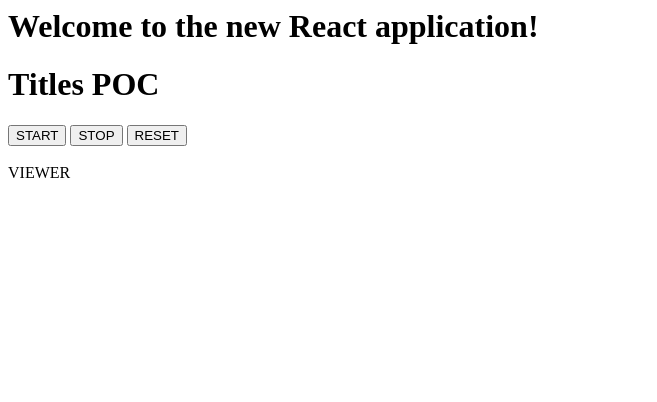
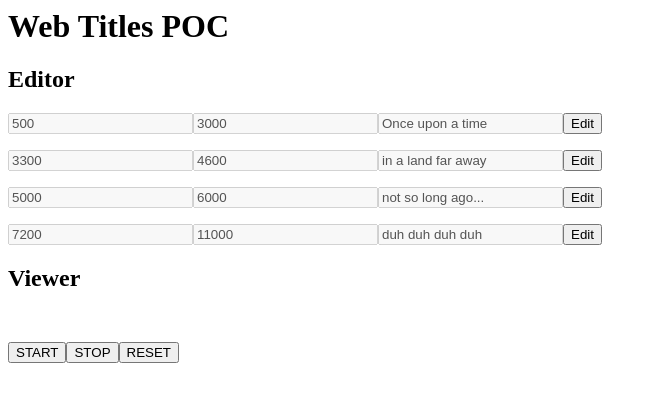
Before and after one commit to sonoilconte/web-titles, a React app: page / in a window 1280 px wide. Shown: the top 402 px of the page, without its empty margins (0-657 px from the left). Built offline with nearby package versions, Linux system fonts and the light colour scheme.

Commit message:
Add basic version of show, edit, delete title

```diff
--- a/public/index.html
+++ b/public/index.html
@@ -2,18 +2,5 @@
     <div id="root">
         <!-- React elements will go in here -->
     </div>
-    <h1>Titles POC</h1>
-
-    <button id="start">START</button>
-    <button id="stop">STOP</button>
-    <button id="reset">RESET</button>
-
-    <br />
-    <br />
-
-    <div>VIEWER</div>
-    <br />
-
-    <div id="title-el"></div>
     <script src="./main.js"></script>
 </html>
--- a/src/App.js
+++ b/src/App.js
@@ -1,8 +1,11 @@
 import React from 'react';
+import { useState, useEffect } from 'react';
 import TitlesService from './TitlesService';
 import sampleTitles from './sampleTitles';
+import EditTitleList from './components/EditTitleList';
 
 const App = () => {
+    useEffect(() => {
         const titleNode = document.getElementById('title-el');
         const startBtn = document.getElementById('start');
         const stopBtn = document.getElementById('stop');
@@ -30,8 +33,42 @@
         resetBtn.addEventListener('click', () => {
             svc.reset();
         });
+    }, []);
 
-    return <h1>Welcome to the new React application!</h1>;
+    const [titles, setTitles] = useState(sampleTitles);
+
+    const handleTitleUpdate = (newTitle) => {
+        console.log('Updating to title', newTitle);
+        const updatedTitles = titles.map((title) => {
+            if (title.id === newTitle.id) {
+                return newTitle;
+            }
+            return title;
+        });
+        setTitles(updatedTitles);
+    };
+
+    const handleTitleDelete = (titleToDelete) => {
+        console.log('Delete it', titleToDelete);
+        const updatedTitles = titles.filter((title) => {
+            return title.id !== titleToDelete.id;
+        });
+        setTitles(updatedTitles);
+    };
+
+    return (
+        <div>
+            <h1>Web Titles POC</h1>
+
+            <h2>Editor</h2>
+            <EditTitleList titles={titles} handleTitleUpdate={handleTitleUpdate} handleTitleDelete={handleTitleDelete} />
+            <h2>Viewer</h2>
+            <div id="title-el" style={{ height: '30px' }}></div>
+            <button id="start">START</button>
+            <button id="stop">STOP</button>
+            <button id="reset">RESET</button>
+        </div>
+    );
 };
 
 export default App;
--- a/src/TitlesService.js
+++ b/src/TitlesService.js
@@ -25,7 +25,7 @@
                     this.currentText = this.titles[this.currentIndex].text;
                     // console.log(`\n\nTime: ${this.timeElapsed} START ${this.currentText} #${this.currentIndex}`);
                 } else if (this.timeElapsed === this.titles[this.currentIndex].end) {
-                    // Event = end showing of title
+                    // Event - end showing of title
                     // console.log(`\n\nTime: ${this.timeElapsed} END ${this.currentText} #${this.currentIndex}`);
                     this.currentText = '';
                     this.currentIndex += 1; // advance to the next title
--- /dev/null
+++ b/src/components/EditTitle.js
@@ -0,0 +1,65 @@
+import React from 'react';
+import { useState } from 'react';
+
+function EditTitle({ title, handleTitleUpdate, handleTitleDelete }) {
+    const { start, end, text } = title;
+
+    const [canEdit, setCanEdit] = useState(false);
+    const [newStart, setNewStart] = useState(start);
+    const [newEnd, setNewEnd] = useState(end);
+    const [newText, setNewText] = useState(text);
+
+    const handleStartChange = (event) => {
+        const startInt = parseInt(event.target.value);
+        setNewStart(startInt);
+    };
+
+    const handleEndChange = (event) => {
+        const endInt = parseInt(event.target.value);
+        setNewEnd(endInt);
+    };
+
+    const handleFormSubmit = (event) => {
+        console.log(event);
+        event.preventDefault();
+        if (event.nativeEvent.submitter.name === 'save') {
+            const newTitle = {
+                id: title.id,
+                start: newStart,
+                end: newEnd,
+                text: newText,
+            };
+            handleTitleUpdate(newTitle);
+            setCanEdit(false);
+        } else if (event.nativeEvent.submitter.name === 'edit') {
+            console.log('edit');
+            setCanEdit(true);
+        } else if (event.nativeEvent.submitter.name === 'delete') {
+            handleTitleDelete(title);
+        }
+    };
+
+    const handleTextChange = (event) => {
+        setNewText(event.target.value);
+    };
+
+    return (
+        <div>
+            <form onSubmit={handleFormSubmit}>
+                <input disabled={!canEdit} onChange={handleStartChange} type="text" value={newStart} />
+                <input disabled={!canEdit} onChange={handleEndChange} type="text" value={newEnd} />
+                <input disabled={!canEdit} onChange={handleTextChange} type="text" value={newText} />
+                {canEdit ? (
+                    <>
+                        <button name="save">Save</button>
+                        <button name="delete">Delete</button>
+                    </>
+                ) : (
+                    <button name="edit">Edit</button>
+                )}
+            </form>
+        </div>
+    );
+}
+
+export default EditTitle;
--- /dev/null
+++ b/src/components/EditTitleList.js
@@ -0,0 +1,19 @@
+import React from 'react';
+import EditTitle from './EditTitle';
+
+function EditTitleList({ titles, handleTitleUpdate, handleTitleDelete }) {
+    return (
+        <div>
+            {titles.map((title) => (
+                <EditTitle
+                    key={title.id}
+                    title={title}
+                    handleTitleUpdate={handleTitleUpdate}
+                    handleTitleDelete={handleTitleDelete}
+                />
+            ))}
+        </div>
+    );
+}
+
+export default EditTitleList;
--- a/src/sampleTitles.js
+++ b/src/sampleTitles.js
@@ -1,16 +1,25 @@
 export default [
     {
-        start: 1000, // timestamp in ms
+        id: 1,
+        start: 500, // timestamp in ms
         end: 3000,
         text: 'Once upon a time',
     },
     {
+        id: 2,
+        start: 3300, // timestamp in ms
+        end: 4600,
+        text: 'in a land far away',
+    },
+    {
+        id: 3,
         start: 5000,
         end: 6000,
         text: 'not so long ago...',
     },
     {
-        start: 10000,
+        id: 4,
+        start: 7200,
         end: 11000,
         text: 'duh duh duh duh',
     },
```
Lines whose indentation alone changed are shown as unchanged.
